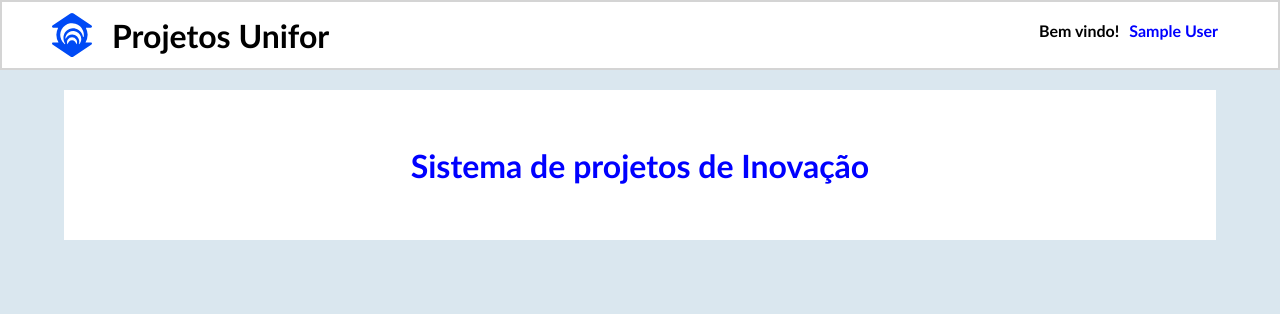
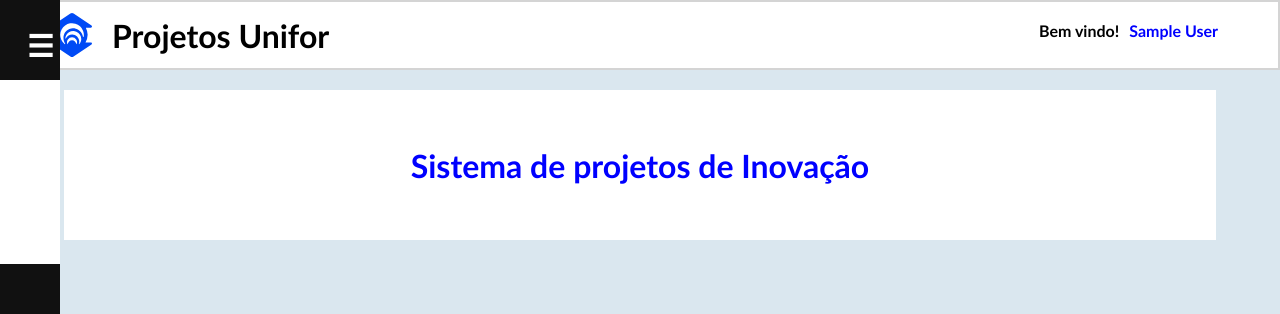
Before and after one commit to BrenoMendonca/Sapi-Front-2.0, a React (Create React App) app: page /PaginaInicio in a window 1280 px wide. Shown: the top 314 px of the page. Built offline with nearby package versions, Linux system fonts and the light colour scheme; no server answers; sample sign-in values are in the browser's storage.

Commit message:
Criando o componente Sidebar

```diff
--- a/package.json
+++ b/package.json
@@ -6,6 +6,7 @@
     "@chakra-ui/react": "^2.8.2",
     "@emotion/react": "^11.11.3",
     "@emotion/styled": "^11.11.0",
+    "@ionic/react": "^8.2.2",
     "@phosphor-icons/react": "^2.1.4",
     "@testing-library/jest-dom": "^5.17.0",
     "@testing-library/react": "^13.4.0",
@@ -14,6 +15,7 @@
     "date-fns": "^3.6.0",
     "framer-motion": "^11.0.5",
     "icons": "^1.0.0",
+    "ionicons": "^7.4.0",
     "react": "^18.2.0",
     "react-dom": "^18.2.0",
     "react-modal": "^3.16.1",
--- a/src/Components/Sidebar/Sidebar.css
+++ b/src/Components/Sidebar/Sidebar.css
@@ -1,5 +1,46 @@
-.Sidebar {
-    flex: 0 0 250px;
-    background-color: #272C33;
-    color: white;
-  }
+.sidebar {
+  height: 100vh;
+  width: 60px;
+  position: fixed;
+  top: 0;
+  left: 0;
+  background-color: #111;
+  transition: width 0.3s;
+  overflow-x: hidden;
+  padding-top: 20px;
+  display: flex;
+  flex-direction: column;
+  align-items: center;
+}
+
+.sidebar.open {
+  width: 250px;
+}
+
+.sidebar a {
+  padding: 8px 8px 8px 16px;
+  text-decoration: none;
+  font-size: 25px;
+  color: white;
+  display: block;
+  transition: 0.3s;
+}
+
+.sidebar a:hover {
+  color: #f1f1f1;
+}
+
+.toggle-btn {
+  font-size: 30px;
+  background: none;
+  border: none;
+  color: white;
+  cursor: pointer;
+  margin-bottom: 10px;
+}
+
+.sidebar-content {
+  display: flex;
+  flex-direction: column;
+  align-items: flex-start;
+}
--- a/src/Components/Sidebar/Sidebar.jsx
+++ b/src/Components/Sidebar/Sidebar.jsx
@@ -1,18 +1,26 @@
+import React, { useState } from 'react';
 import './Sidebar.css';
 
+const Sidebar = () => {
+    const [isOpen, setIsOpen] = useState(false);
 
-export const Sidebar = ()=>{
+    const toggleSidebar = () => {
+        setIsOpen(!isOpen);
+    };
 
-
-    return(
-        <div className="Sidebar">
-            <ul>
-                <li>Home</li>
-                <li>Home</li>
-                <li>Home</li>
-            </ul>
+    return (
+        <div className={`sidebar ${isOpen ? 'open' : ''}`}>
+            <button className="toggle-btn" onClick={toggleSidebar}>
+                {isOpen ? '×' : '☰'}
+            </button>
+            <div className="sidebar-content">
+                <a href="#">Home</a>
+                <a href="#">About</a>
+                <a href="#">Services</a>
+                <a href="#">Contact</a>
+            </div>
         </div>
-    )
-}
+    );
+};
 
 export default Sidebar;
--- a/src/Pages/PaginaInicio/PaginaInicio.jsx
+++ b/src/Pages/PaginaInicio/PaginaInicio.jsx
@@ -12,6 +12,7 @@ import Apresentacao from '../../Components/Apresentacao/Apresentacao';
 import vizualizar from '../../Assets/olho.png';
 import editar from '../../Assets/escrever.png';
 import { Status } from '../../Components/Status/Status';
+import Sidebar from '../../Components/Sidebar/Sidebar';
 
 //import { Load } from '../../Components/Load/Load';
 
@@ -70,6 +71,7 @@ export const  PaginaInicio = ()=>{
 
     return(
             <div className='PaginaInicio'>
+                <Sidebar></Sidebar>
                 <Navbar></Navbar>
                 <Apresentacao></Apresentacao>
             {modalIsOpen &&(
```
Also changed, not shown: 1 other file (tests, documents, lock files or other folders).
